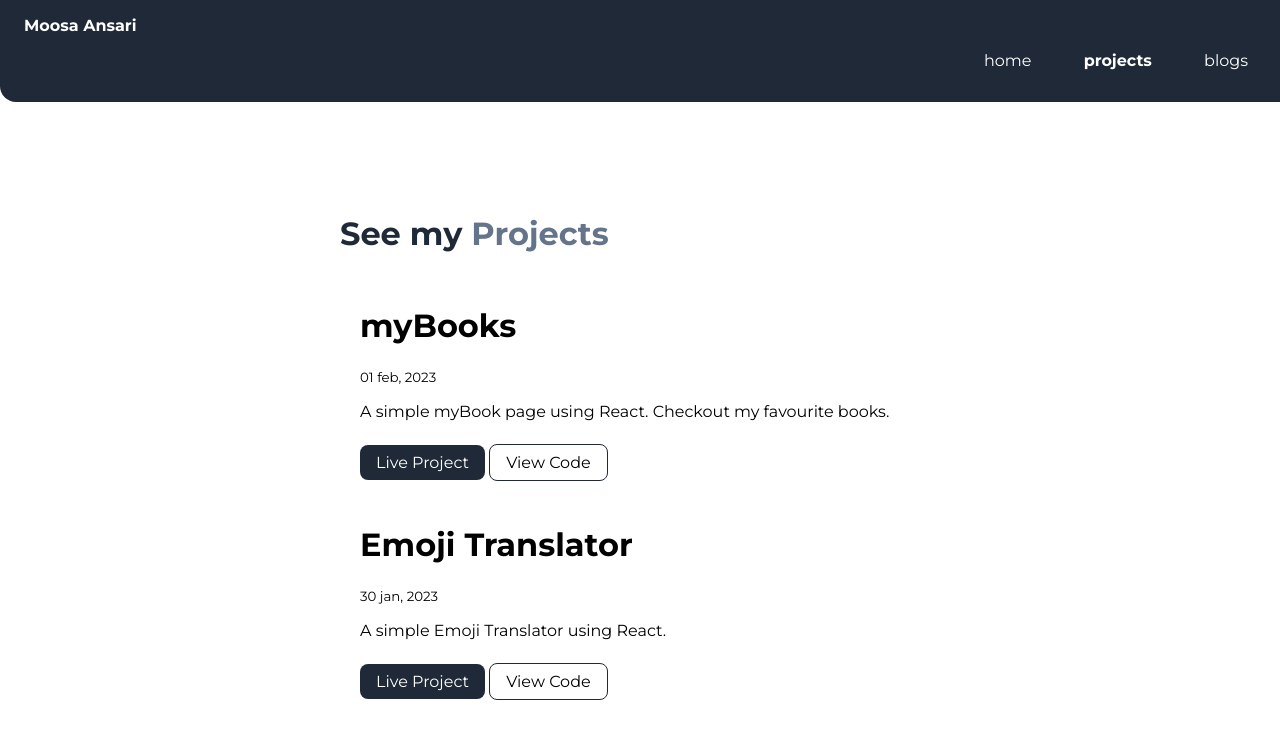
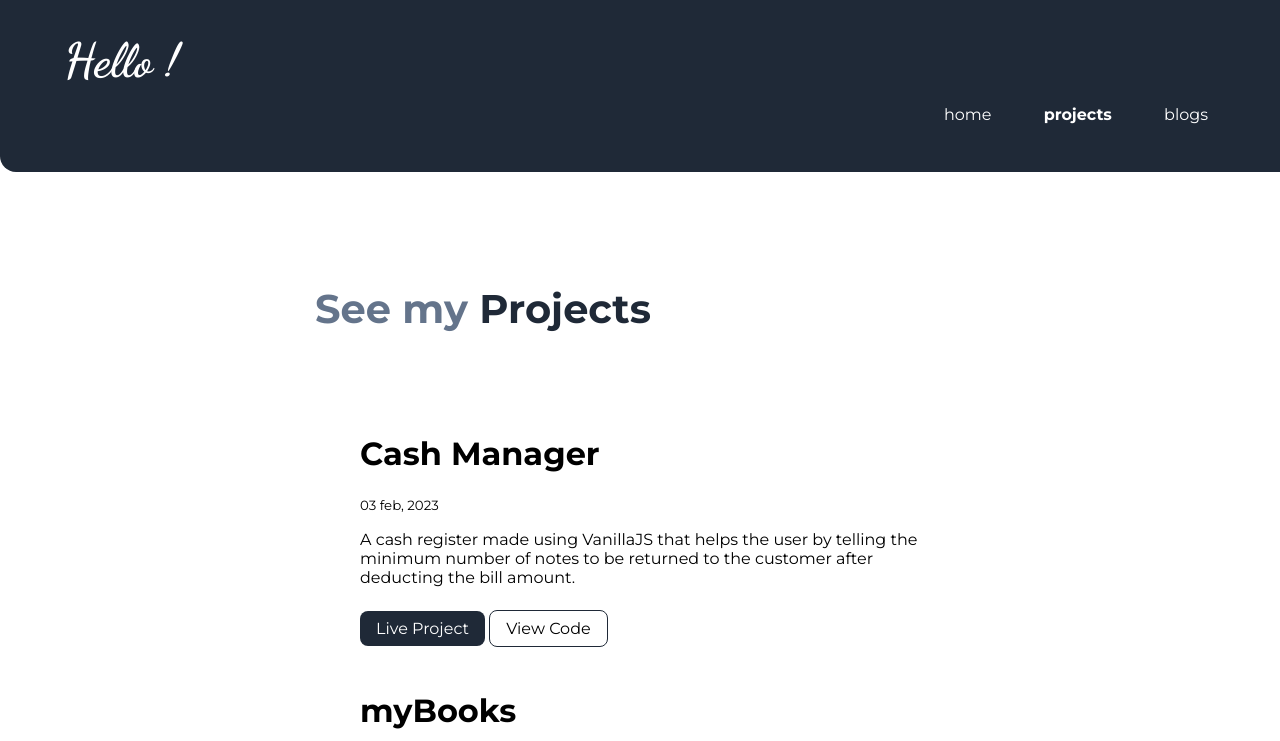
Before and after one commit to ansarimoosa99/my-portfolio-website, a plain HTML site: page projects.html in a window 1280 px wide. Shown: the top 741 px of the page. Drawn offline with Linux system fonts and the light colour scheme.

Commit message:
updated: projects

```diff
--- a/projects.html
+++ b/projects.html
@@ -12,7 +12,9 @@
   <body>
     <nav class="navigation container">
       <div class="nav-brand">
-        <a class="link" href="/index.html">Moosa Ansari</a>
+        <!-- <a class="link" href="/index.html">Moosa Ansari</a> -->
+        <a class="link" href="/index.html">Hello !</a>
+
       </div>
       <ul class="list-non-bullet nav-pills">
         <li class="list-item-inline">
@@ -30,11 +32,28 @@
     <header class="hero">
       <h1 class="hero-heading">
         See my <span class="header-heading-style">Projects</span>
-      </h1>
+                <!-- <h1 class="hero-heading">Moosa Ansari <span class="header-heading-style">| Web Developer</span></h1>
+
+      </h1> -->
     </header>
 
     <ul class="list list-non-bullet">
 
+
+      <div class="container container-center">
+        <li>
+        <h1>Cash Manager</h1>
+        <small>03 feb, 2023</small>
+        <p>
+          A cash register made using VanillaJS that helps the user by telling the minimum number of notes to be returned to the customer after deducting the bill amount.
+        </p>
+        <div class="projects">
+        <a class="link link-primary" href="https://countpaisa.netlify.app/">Live Project</a>
+        <!-- inline -->
+        <a class="link link-secondary" href="https://github.com/ansarimoosa99/cash-register">View Code</a>
+    </div>
+    </li>
+    </div>
 
       <div class="container container-center">
         <li>
@@ -119,7 +138,7 @@
         <h1>CLI App: Do You know me ?</h1>
         <small>14 jan, 2023</small>
         <p>
-          A simple CLI quiz game builr using nodeJS : Do you knw=ow me? Share among your friends
+          A simple CLI quiz game builr using nodeJS : Do you know me? Share among your friends
         </p>
         <div class="projects">
         <a class="link link-primary" href="https://replit.com/@ansarimoosa99/do-you-know-me?embed=1&output=1">Live Project</a>
--- a/style.css
+++ b/style.css
@@ -1,6 +1,5 @@
 @import url('https://fonts.googleapis.com/css2?family=Montserrat:wght@400;700&display=swap');
-
-
+@import url('https://fonts.googleapis.com/css2?family=Dancing+Script:wght@700&display=swap');
 :root {
     --primary-color: #1F2937;
     --link-color: white;
@@ -74,12 +73,16 @@ hr {
 /* navigation */
 .navigation .nav-brand {
     font-weight: bold;
+    font-size: 3rem;
+    font-family: 'Dancing Script', cursive;
+
+
 }
 
 .navigation {
     background-color: var(--primary-color);
     color: white;
-    padding: 1rem 0.5rem;
+    padding: 2rem 3rem;
     border-bottom-left-radius: 1rem;
 }
 
@@ -113,16 +116,17 @@ hr {
 
 .hero .hero-heading {
     /* text-align: center; */
-    max-width: 600px;
+    font-size: 2.5rem;
+    max-width: 650px;
     margin: auto;
-
+    margin-bottom:3rem;
     /* font-size: x-large; */
-    color: var(--primary-color);
+    color: var(--hero-heading-gray);
     padding-top: 2rem;
 }
 
 .header-heading-style {
-    color: var(--hero-heading-gray);
+    color: var(--primary-color);
 }
 
 
```
Also changed, not shown: blogs.html (+3 -2 lines), index.html (+2 -2 lines).
